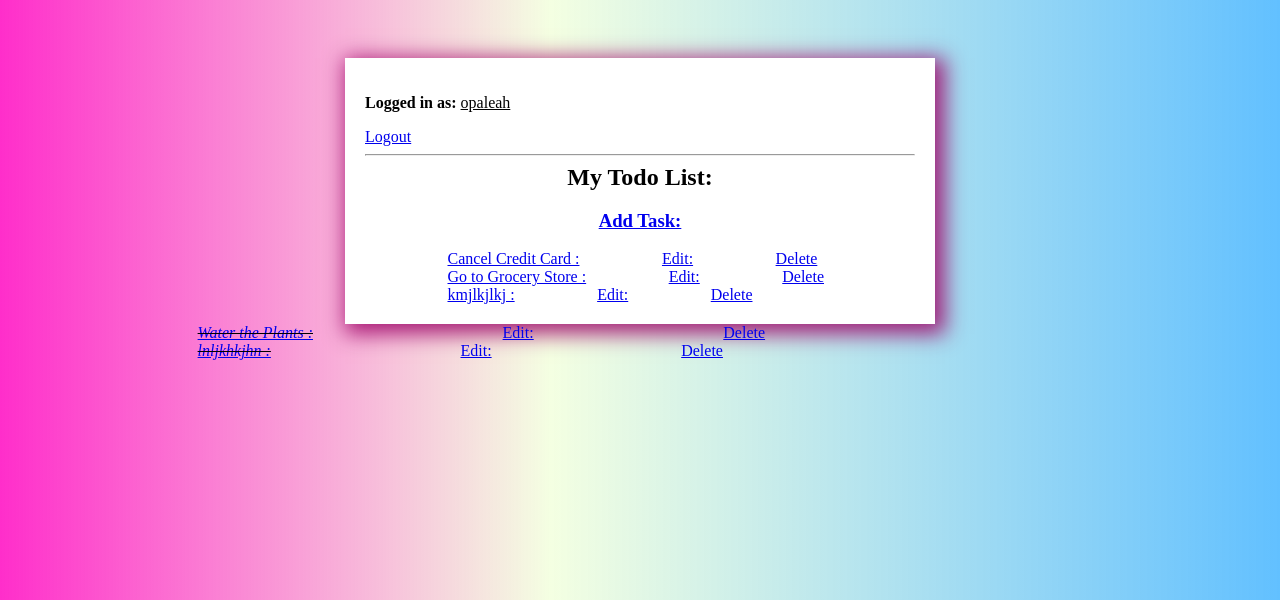
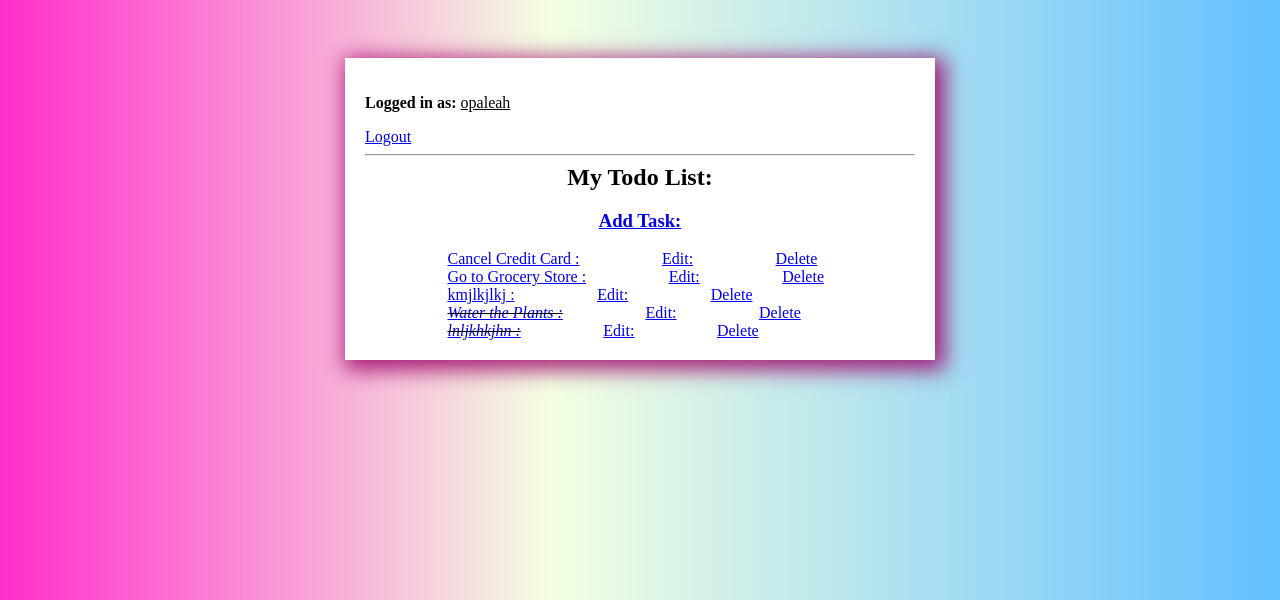
Before and after one commit to LeahGrim/TodoList, a Django app: page / in a window 1280 px wide. Shown: the top 600 px of the page. Run offline with Django 4.2, Linux system fonts and the light colour scheme; a user stored in the database is signed in; data comes from the database, SQL or seed files in the repository; both versions use the stored data as it was after the commit.

Commit message:
fixed div issue that was cutting off container for completed items

```diff
--- a/todolistprj/todo/templates/todo/main.html
+++ b/todolistprj/todo/templates/todo/main.html
@@ -16,6 +16,7 @@
         }
         .container {
             max-width: 550px;
+            height: auto;
             margin: auto;
             padding: 20px;
             background-color: #fff;
--- a/todolistprj/todo/templates/todo/task_list.html
+++ b/todolistprj/todo/templates/todo/task_list.html
@@ -8,7 +8,7 @@
     <a href=""> Login </a>
 {% endif %}
 <hr></hr>
-<body>
+
 <div class="todo-header">
 <a href="{% url 'task-create' %}"> <h3> Add Task: </h3> </a>
 <h2 class="header-title"> My Todo List: </h2>
@@ -22,45 +22,42 @@
 <!-- without this logic, user completion of tasks is not persistent
         once the user logs out and re-logs in -->
 
-        <div class="card-bdy">
+        <div class="card-body">
 
             <div class="task-items-wrapper">
                 {% for tasks in task %}
                 <div class="task-wrapper">
                     {% if tasks.complete %}
-                    <div class="task-title">
+
+                        <div class="task-title">
                         <div class="task-complete-icon"></div>
                         <i><s><a href="{% url 'tasks-update' tasks.id%}">{{ tasks }} : </a></s></i>
 
                         <div class="todo-buttons"> <tr> <a href="{% url 'tasks-update' tasks.id %}"> Edit: </a></tr> </div>
                         <div class="todo-buttons">  <tr> <a class="delete-link" href="{% url 'tasks-delete' tasks.id %}"> Delete</a> </tr></div>
-                    </div>
+                        </div>
 
 
 
                     {% else %}
+
                     <div class="task-title">
                         <div class="task-incomplete-icon"></div>
-                        <a href="{% url 'tasks-update' tasks.id%}">{{ tasks }}    : </a>
+                        <a href="{% url 'tasks-update' tasks.id%}">{{ tasks }} : </a>
 
                         <div class="todo-buttons"> <a href="{% url 'tasks-update' tasks.id %}"> Edit: </a></div>
                         <div class="todo-buttons">  <a class="delete-link" href="{% url 'tasks-delete' tasks.id %}">Delete</a> </div>
                         </div>
-                    </div>
+                        {% endif %}
+                </div>
 
 
-                    {% endif %}
-
-                </div>
                 {% empty %}
                 <h3>No items in list</h3>
                 <a href="{% url 'task-create' %}">Add New Item</a>
                 {% endfor %}
+            </div>
+        </div>
 
-            </div>
-
-            </div>
-
-</body>
 
 {% endblock content %}
```
Also changed, not shown: todolistprj/db.sqlite3.
